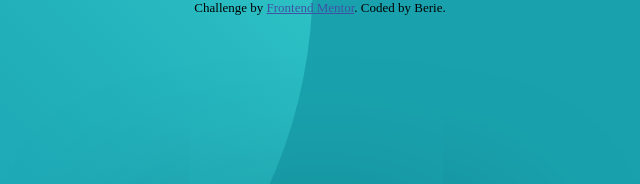
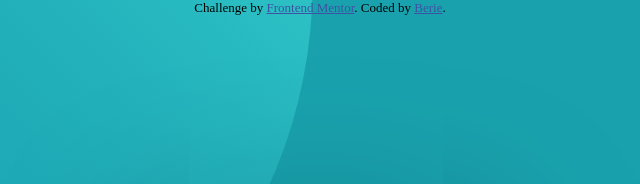
Before and after one commit to Artosh-afr/Profile-card-improved, a plain HTML site: page index.html in a window 1280 px wide. Shown: the top 184 px of the page, 320-960 px from the left. Drawn offline with Linux system fonts and the light colour scheme.

Commit message:
Update index.html

```diff
--- a/index.html
+++ b/index.html
@@ -63,7 +63,7 @@
 <footer>
   <div class="attribution">
     Challenge by <a href="https://www.frontendmentor.io?ref=challenge" target="_blank">Frontend Mentor</a>.
-    Coded by Berie.
+    Coded by <a href="https://www.frontendmentor.io/profile/BernardusPH" target="_blank">Berie</a>.
     </div>
   </footer>
 
```
